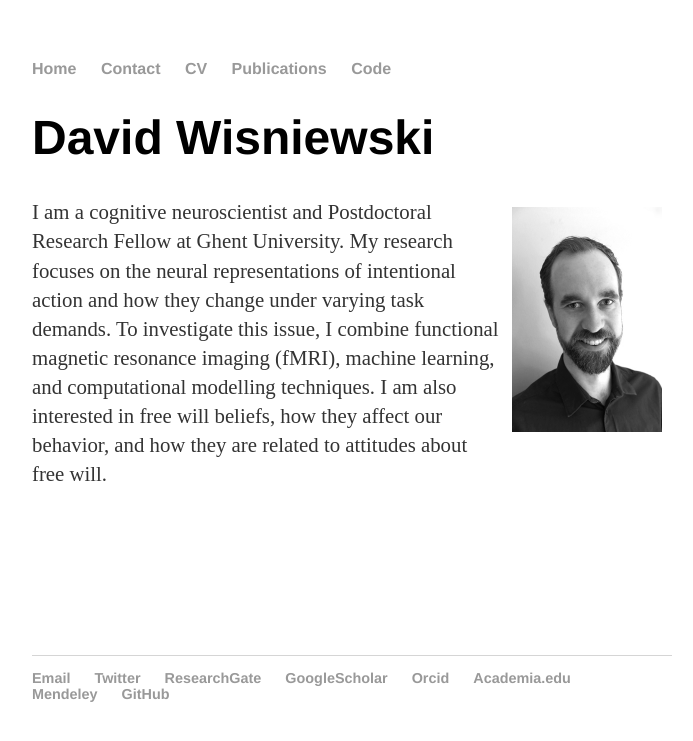
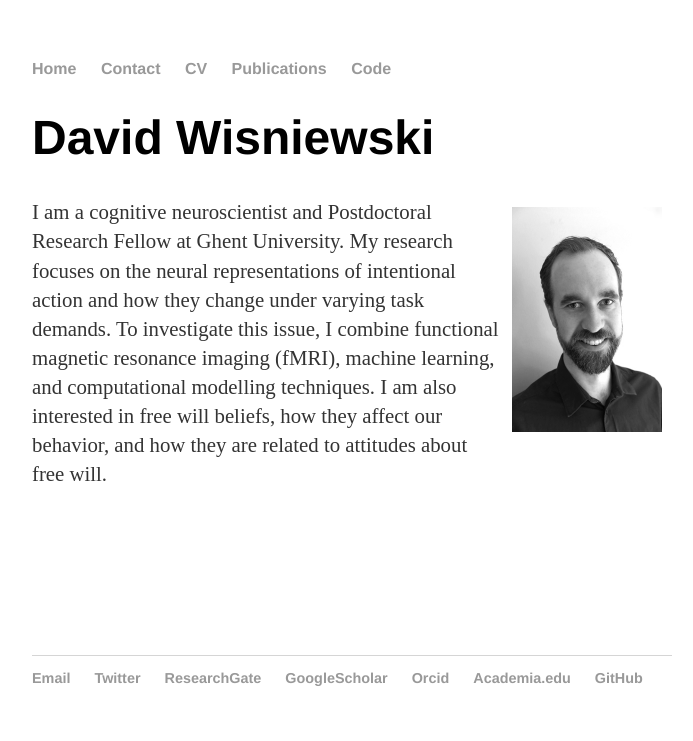
Before and after one commit to davidwisniewski/davidwisniewski.github.io, a Jekyll site: the page built from index.html, in a window 1280 px wide. Shown: the top 741 px of the page, without its empty margins (288-981 px from the left). Built offline with Jekyll 4.4.1, drawn with Linux system fonts in a browser that asks for light colours.

Commit message:
Update default.html

```diff
--- a/_layouts/default.html
+++ b/_layouts/default.html
@@ -28,7 +28,6 @@
 					<li><a href="https://scholar.google.be/citations?user=dzT7DVMAAAAJ&hl=en&oi=sra">GoogleScholar</a></li>
 					<li><a href="https://orcid.org/0000-0003-4793-1171">Orcid</a></li>
 					<li><a href="http://ugent.academia.edu/DavidWisniewski">Academia.edu</a></li>
-					<li><a href="https://www.mendeley.com/profiles/david-wisniewski1/">Mendeley</a></li>
 					<li><a href="https://github.com/davidwisniewski">GitHub</a></li>
 				</ul>
 			</footer>
```
